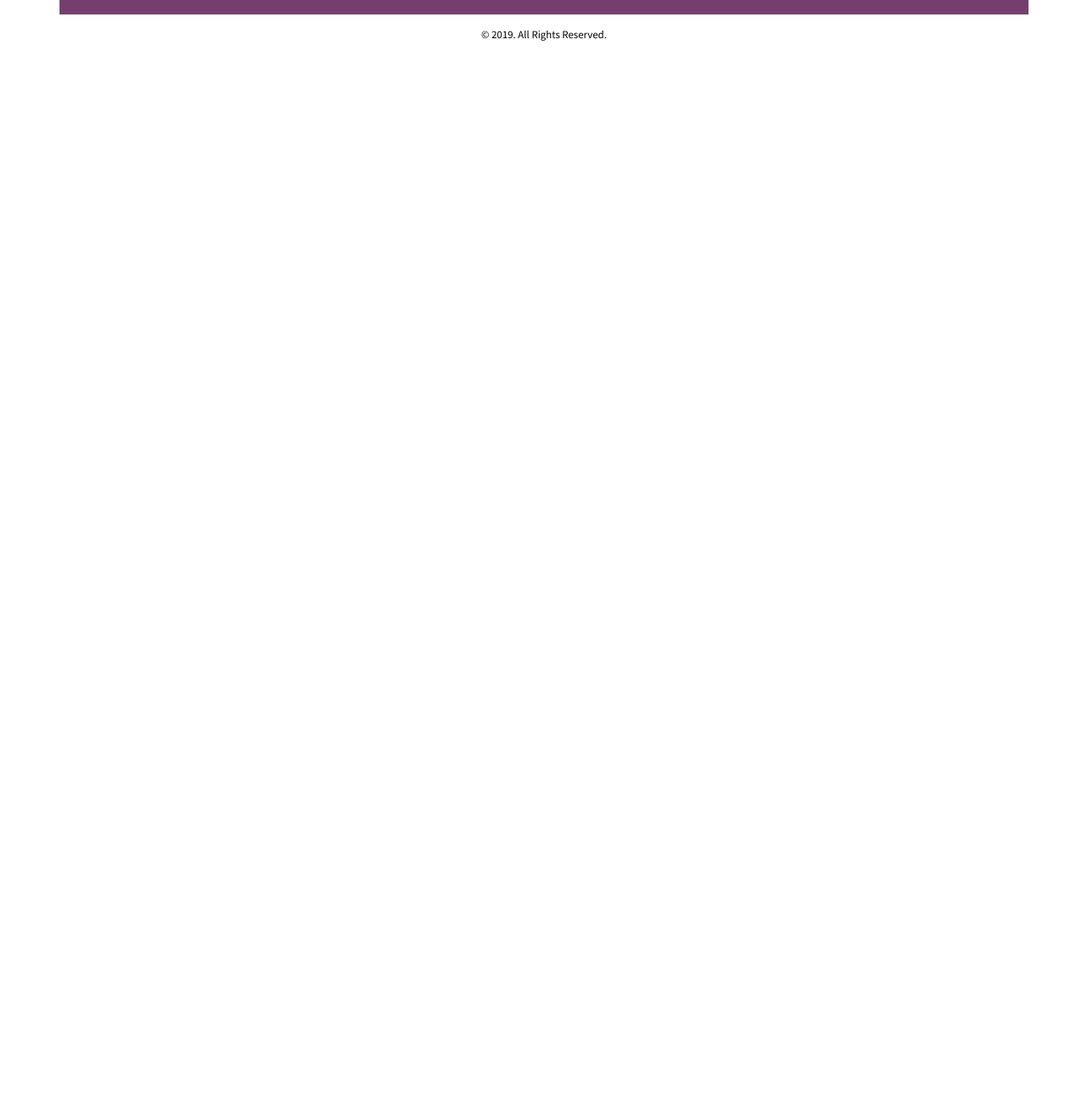
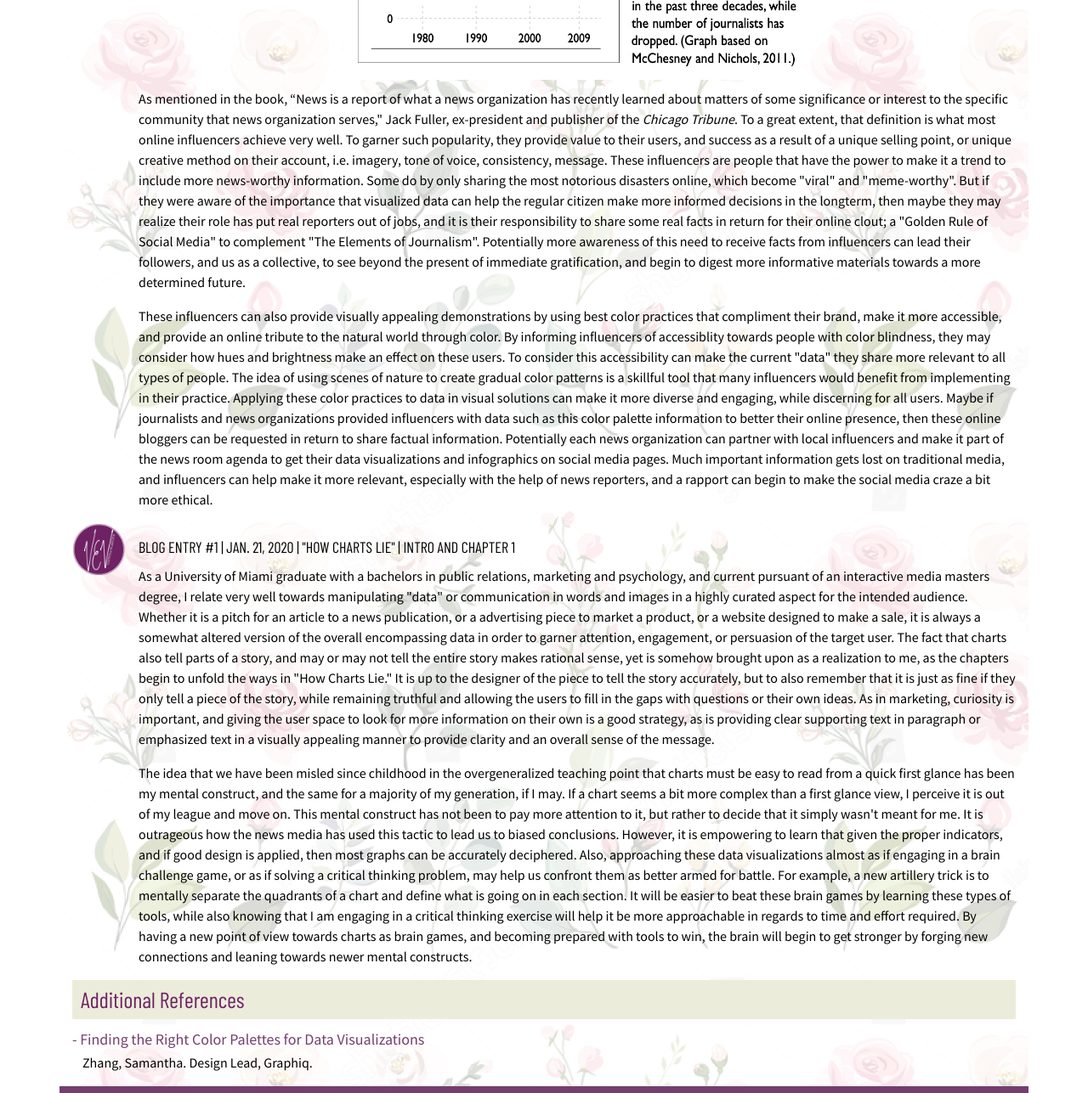
Before and after one commit to vevagency/cim-690-prototyping, a plain HTML site: page blog.html in a window 1280 px wide. Shown: the part 1253-2540 px from the top of the page at 85% size. Before the commit the page ends 1321 px from the top, so only its background shows below. Drawn offline with nearby package versions, Linux system fonts and the light colour scheme.

Commit message:
Blog entry 2

```diff
--- a/blog.html
+++ b/blog.html
@@ -29,7 +29,7 @@
             </header>
 
             <h2 class="headline">Vizualization as a tool</h2>
-              <p>This blog is active as of Spring 2020, and the following books are the source material:</p>
+              <p>The following books are the source material for these entries, accompanied by other recommended articles that are referenced at the end of this page.</p>
 
             <!-- columns -->
             <div class="row">
@@ -57,12 +57,36 @@
             <div class="media">
               <img src="image/brand/vev-logo.png" width="62" height="62" class="align-self-start mr-3" alt="blog entry thumbnail image">
               <div class="media-body">
+                <h5 class="mt-0">BLOG ENTRY #2 | JAN. 28, 2020 | "The Truthful Art", Part 1, Foundations | Color Palettes, Graphiq</h5>
+                <p>The staggering effect of the media democratized in today's social landscape has altogether changed the vehicle for "news". What once was fact-checked and worked thoroughly for high reliability using "The Elements of Journalism" is now overpowered by the fast-paced online media commerce of influencer opinion. These "verified" (blue checkmark) source accounts are in their position for a reason, they share relevant information, and that "reach" that they have determines what makes "headlines." Nowadays, headlines are actually just the captions under a photo on Instagram and determined as valid according to the number of "likes" on the post. This is what our current democratized news system looks like, which is a bit of an extreme statement, because our foundational news institutions still exist and continue, but nevertheless this situation of distorted news digestion remains true for milennials who don't engage with traditional news. The graph below is a result of this environment, where public relation tactics of likeability, visibility, and engagement are prioritized. </p>
+
+                <img src="image/blog/journalists-vs-pr-chart-truthful-art.png" class="rounded mx-auto d-block" alt="Journalists Versus Public Relations Chart image" height="550" width="550">
+
+                <p>As mentioned in the book, “News is a report of what a news organization has recently learned about matters of some significance or interest to the specific community that news organization serves," Jack Fuller, ex-president and publisher of the <em>Chicago Tribune</em>. To a great extent, that definition is what most online influencers achieve very well. To garner such popularity, they provide value to their users, and success as a result of a unique selling point, or unique creative method on their account, i.e. imagery, tone of voice, consistency, message. These influencers are people that have the power to make it a trend to include more news-worthy information. Some do by only sharing the most notorious disasters online, which become "viral" and "meme-worthy". But if they were aware of the importance that visualized data can help the regular citizen make more informed decisions in the longterm, then maybe they may realize their role has put real reporters out of jobs, and it is their responsibility to share some real facts in return for their online clout; a "Golden Rule of Social Media" to complement "The Elements of Journalism". Potentially more awareness of this need to receive facts from influencers can lead their followers, and us as a collective, to see beyond the present of immediate gratification, and begin to digest more informative materials towards a more determined future. </p>
+
+                <p>These influencers can also provide visually appealing demonstrations by using best color practices that compliment their brand, make it more accessible, and provide an online tribute to the natural world through color.  By informing influencers of accessiblity towards people with color blindness, they may consider how hues and brightness make an effect on these users. To consider this accessibility can make the current "data" they share more relevant to all types of people. The idea of using scenes of nature to create gradual color patterns is a skillful tool that many influencers would benefit from implementing in their practice. Applying these color practices to data in visual solutions can make it more diverse and engaging, while discerning for all users. Maybe if journalists and news organizations provided influencers with data such as this color palette information to better their online presence, then these online bloggers can be requested in return to share factual information. Potentially each news organization can partner with local influencers and make it part of the news room agenda to get their data visualizations and infographics on social media pages. Much important information gets lost on traditional media, and influencers can help make it more relevant, especially with the help of news reporters, and a rapport can begin to make the social media craze a bit more ethical.</p>
+              </div>
+            </div>
+
+            <div class="media">
+              <img src="image/brand/vev-logo.png" width="62" height="62" class="align-self-start mr-3" alt="blog entry thumbnail image">
+              <div class="media-body">
                 <h5 class="mt-0">BLOG ENTRY #1 | JAN. 21, 2020 | "How Charts Lie" | Intro and Chapter 1</h5>
                 <p>As a University of Miami graduate with a bachelors in public relations, marketing and psychology, and current pursuant of an interactive media masters degree, I relate very well towards manipulating "data" or communication in words and images in a highly curated aspect for the intended audience. Whether it is a pitch for an article to a news publication, or a advertising piece to market a product, or a website designed to make a sale, it is always a somewhat altered version of the overall encompassing data in order to garner attention, engagement, or persuasion of the target user. The fact that charts also tell parts of a story, and may or may not tell the entire story makes rational sense, yet is somehow brought upon as a realization to me, as the chapters begin to unfold the ways in "How Charts Lie." It is up to the designer of the piece to tell the story accurately, but to also remember that it is just as fine if they only tell a piece of the story, while remaining truthful and allowing the users to fill in the gaps with questions or their own ideas. As in marketing, curiosity is important, and giving the user space to look for more information on their own is a good strategy, as is providing clear supporting text in paragraph or emphasized text in a visually appealing manner to provide clarity and an overall sense of the message.</p>
 
                 <p>The idea that we have been misled since childhood in the overgeneralized teaching point that charts must be easy to read from a quick first glance has been my mental construct, and the same for a majority of my generation, if I may. If a chart seems a bit more complex than a first glance view, I perceive it is out of my league and move on. This mental construct has not been to pay more attention to it, but rather to decide that it simply wasn't meant for me. It is outrageous how the news media has used this tactic to lead us to biased conclusions. However, it is empowering to learn that given the proper indicators, and if good design is applied, then most graphs can be accurately deciphered. Also, approaching these data visualizations almost as if engaging in a brain challenge game, or as if solving a critical thinking problem, may help us confront them as better armed for battle. For example, a new artillery trick is to mentally separate the quadrants of a chart and define what is going on in each section. It will be easier to beat these brain games by learning these types of tools, while also knowing that I am engaging in a critical thinking exercise will help it be more approachable in regards to time and effort required. By having a new point of view towards charts as brain games, and becoming prepared with tools to win, the brain will begin to get stronger by forging new connections and leaning towards newer mental constructs.</p>
+              </div>
+            </div>
 
-              </div>
+
+            <div class="reference">
+              <h3>Additional References</h3>
+              <a href="https://blog.graphiq.com/finding-the-right-color-palettes-for-data-visualizations-fcd4e707a283">- Finding the Right Color Palettes for Data Visualizations</a>
+              <p>Zhang, Samantha. Design Lead, Graphiq.</p>
+              <!-- <a href="https://blog.graphiq.com/finding-the-right-color-palettes-for-data-visualizations-fcd4e707a283">- Finding the Right Color Palettes for Data Visualizations</a>
+              <p>Zhang, Samantha. Design Lead, Graphiq.</p>
+              <a href="https://blog.graphiq.com/finding-the-right-color-palettes-for-data-visualizations-fcd4e707a283">- Finding the Right Color Palettes for Data Visualizations</a>
+              <p>Zhang, Samantha. Design Lead, Graphiq.</p> -->
             </div>
 
 
--- a/css/main2.css
+++ b/css/main2.css
@@ -241,6 +241,24 @@ p, li {
   text-align: center;
 }
 
+.reference h3 {
+  margin-bottom: 10px;
+}
+
+.reference p {
+  text-align: left;
+  margin-top: 2px;
+  margin-left: 12px;
+}
+
+.reference a {
+  color: #743F6F;
+}
+
+.reference a:hover {
+  color: rgb(244, 79, 172);
+}
+
 /* footer */
 footer {
   background: #743F6F;
```
Also changed, not shown: image/blog/journalists-vs-pr-chart-truthful-art.png (added), 1 other file.
